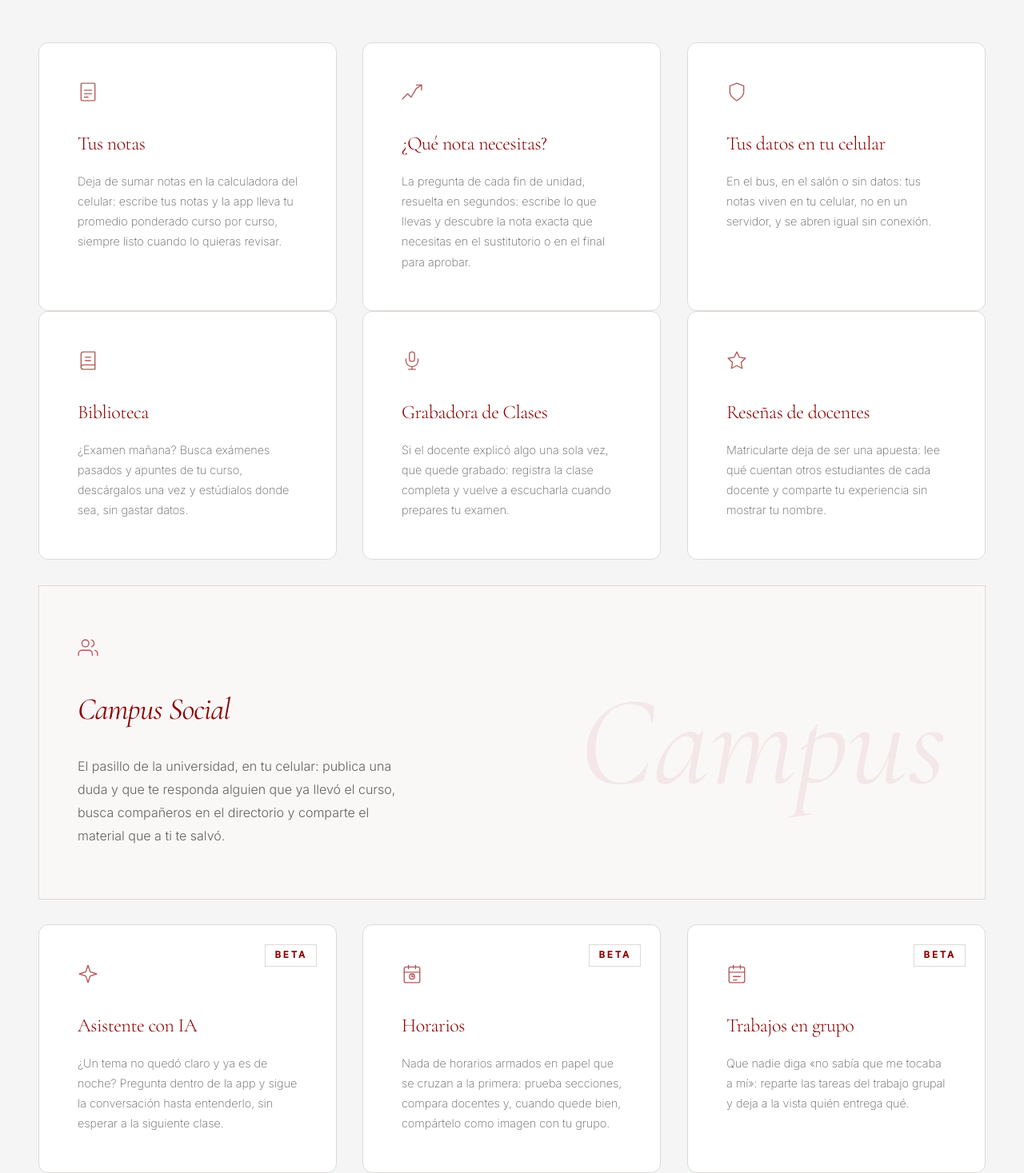
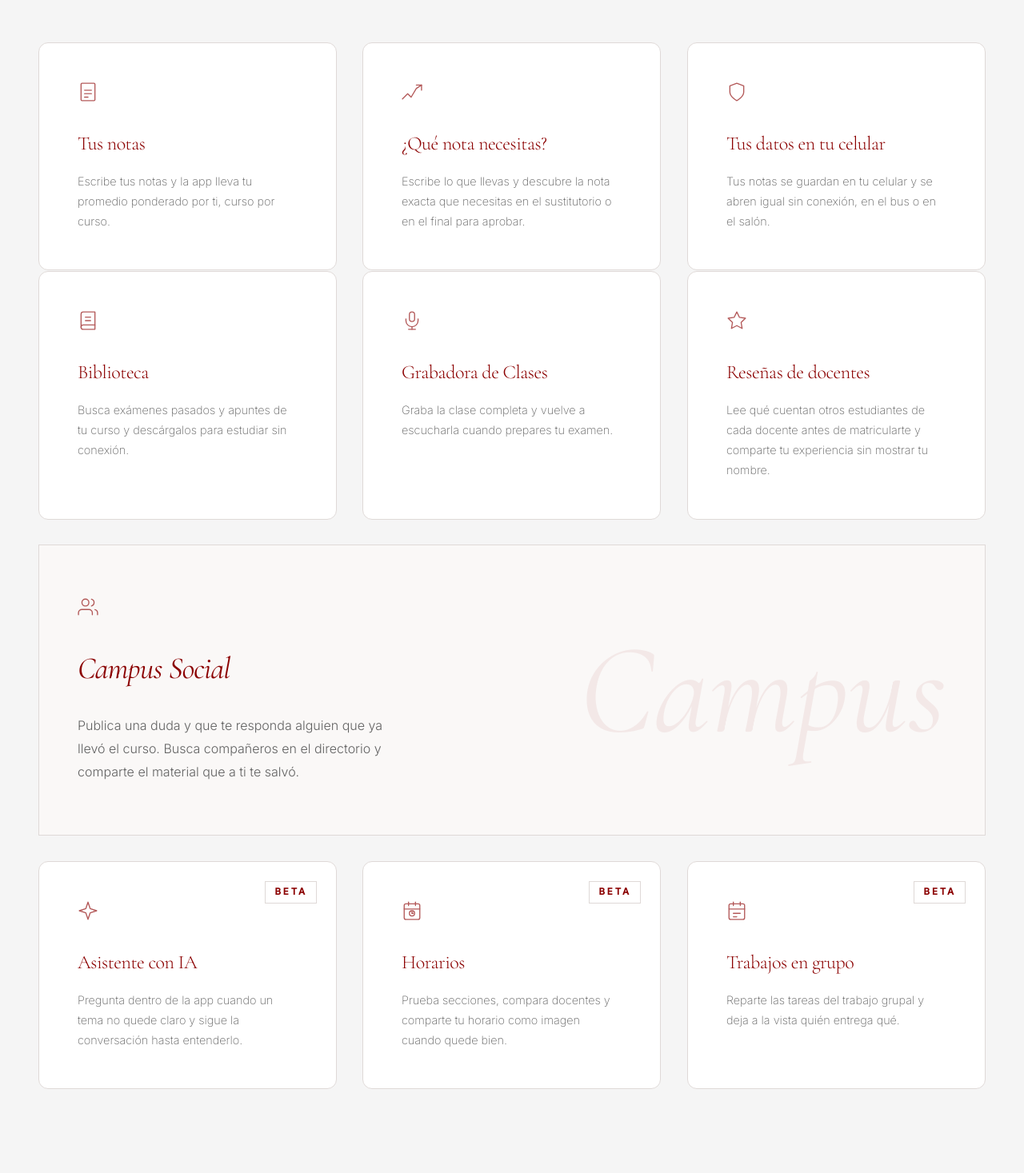
Before and after one commit to unicali/unicali.github.io, a React (Vite) app: page / in a window 1280 px wide. Shown: the part 1330-2797 px from the top of the page at 80% size. Built offline with nearby package versions, Linux system fonts and the light colour scheme.

Commit message:
style(web): descripciones al patrón medido de las portadas reales (sin dos puntos, una oración)

```diff
--- a/src/pages/Developers.tsx
+++ b/src/pages/Developers.tsx
@@ -18,7 +18,7 @@ const Developers: React.FC = () => {
       pseudonym: "ESTI",
       realName: "Sebassss",
       role: "Desarrollo móvil y web",
-      desc: "Construye las pantallas que tocas todos los días en la app y en esta web. Su medida de éxito es simple: que llegues a tus notas en dos toques y que nada se cierre en tu cara.",
+      desc: "Construye las pantallas que tocas todos los días en la app y en esta web. Su medida de éxito es simple. Que llegues a tus notas en dos toques y que nada se cierre en tu cara.",
       id: "UC-01-MNTR",
       secret: "¿A",
       avatar: (
@@ -63,7 +63,7 @@ const Developers: React.FC = () => {
       pseudonym: "Ghost",
       realName: "Probablemente nadie",
       role: "Pruebas",
-      desc: "Usa cada versión como la usaría un estudiante apurado —porque así se usa de verdad— y no la suelta hasta encontrar lo que se iba a romper en tus manos.",
+      desc: "Prueba cada versión como la usaría un estudiante apurado y no la suelta hasta encontrar lo que se iba a romper en tus manos.",
       id: "UC-04-GHST",
       secret: "buscar?",
       avatar: (
@@ -103,7 +103,7 @@ const Developers: React.FC = () => {
             <span className="meta-label">Equipo de desarrollo</span>
             <h1 style={{ marginTop: '2rem', fontSize: 'clamp(2.5rem, 8vw, 4.5rem)', fontStyle: 'italic' }}>¿Quienes están detrás?</h1>
             <p style={{ color: 'var(--text-dim)', maxWidth: '600px', marginTop: '2rem', fontSize: '1.1rem', fontWeight: 300, lineHeight: 1.6 }}>
-              No hay una empresa detrás: hay estudiantes, con clases y exámenes como tú, sacando horas de donde no hay para que esta app exista.
+              No hay una empresa detrás. Hay estudiantes, con clases y exámenes como tú, sacando horas de donde no hay para que esta app exista.
             </p>
           </div>
 
--- a/src/pages/Home.tsx
+++ b/src/pages/Home.tsx
@@ -48,7 +48,7 @@ const Home: React.FC = () => {
     <>
       <Helmet>
         <title>UniCali | Notas, horarios y comunidad para estudiantes de la UNSA</title>
-        <meta name="description" content="Descarga UniCali gratis: calculadora de notas y promedio ponderado de la UNSA, horarios, biblioteca de exámenes pasados y reseñas de docentes. Una sola app para Android, hecha por estudiantes." />
+        <meta name="description" content="Descarga UniCali gratis. Calculadora de notas y promedio ponderado de la UNSA, horarios, biblioteca de exámenes pasados y reseñas de docentes en una sola app para Android." />
         <link rel="canonical" href="https://www.unicali.app/" />
 
         <meta property="og:title" content="UniCali | Tus notas y tu horario en una sola app" />
@@ -86,7 +86,7 @@ const Home: React.FC = () => {
                 fontFamily: 'var(--font-serif)',
                 fontStyle: 'italic'
               }}>
-                ¿Cuánto necesitas en el examen final para aprobar? UniCali te lo dice antes de que rindas. Es la app de los estudiantes de la UNSA para llevar las notas, el horario y los exámenes de cada curso en el celular, sin cuentas a mano y sin pagar nada.
+                ¿Cuánto necesitas en el examen final para aprobar? UniCali te lo dice antes de que rindas. Tus notas, tu horario y los exámenes de cada curso, en tu celular y sin sumar nada a mano.
               </p>
               <div className="reveal stagger-4" style={{ marginTop: '4rem', display: 'flex', gap: '1.5rem', flexWrap: 'wrap' }}>
                 <a href="https://play.google.com/store/apps/details?id=com.mantra.unsap" className="btn-minimal" target="_blank" rel="noopener noreferrer">
@@ -131,25 +131,25 @@ const Home: React.FC = () => {
 
           <div className="luxury-grid">
             <FeatureItem icon={<NotesIcon />} title="Tus notas"
-              desc="Deja de sumar notas en la calculadora del celular: escribe tus notas y la app lleva tu promedio ponderado curso por curso, siempre listo cuando lo quieras revisar."
+              desc="Escribe tus notas y la app lleva tu promedio ponderado por ti, curso por curso."
               stagger="stagger-1" />
             <FeatureItem icon={<TrendIcon />} title="¿Qué nota necesitas?"
-              desc="La pregunta de cada fin de unidad, resuelta en segundos: escribe lo que llevas y descubre la nota exacta que necesitas en el sustitutorio o en el final para aprobar."
+              desc="Escribe lo que llevas y descubre la nota exacta que necesitas en el sustitutorio o en el final para aprobar."
               stagger="stagger-2" />
             <FeatureItem icon={<ShieldIcon />} title="Tus datos en tu celular"
-              desc="En el bus, en el salón o sin datos: tus notas viven en tu celular, no en un servidor, y se abren igual sin conexión."
+              desc="Tus notas se guardan en tu celular y se abren igual sin conexión, en el bus o en el salón."
               stagger="stagger-3" />
           </div>
 
           <div className="luxury-grid" style={{ marginBottom: '2rem' }}>
             <FeatureItem icon={<LibraryIcon />} title="Biblioteca"
-              desc="¿Examen mañana? Busca exámenes pasados y apuntes de tu curso, descárgalos una vez y estúdialos donde sea, sin gastar datos."
+              desc="Busca exámenes pasados y apuntes de tu curso y descárgalos para estudiar sin conexión."
               stagger="stagger-1" />
             <FeatureItem icon={<RecorderIcon />} title="Grabadora de Clases"
-              desc="Si el docente explicó algo una sola vez, que quede grabado: registra la clase completa y vuelve a escucharla cuando prepares tu examen."
+              desc="Graba la clase completa y vuelve a escucharla cuando prepares tu examen."
               stagger="stagger-2" />
             <FeatureItem icon={<ReviewIcon />} title="Reseñas de docentes"
-              desc="Matricularte deja de ser una apuesta: lee qué cuentan otros estudiantes de cada docente y comparte tu experiencia sin mostrar tu nombre."
+              desc="Lee qué cuentan otros estudiantes de cada docente antes de matricularte y comparte tu experiencia sin mostrar tu nombre."
               stagger="stagger-3" />
           </div>
 
@@ -157,13 +157,13 @@ const Home: React.FC = () => {
 
           <div className="luxury-grid">
             <FeatureItem icon={<AIIcon />} title="Asistente con IA"
-              desc="¿Un tema no quedó claro y ya es de noche? Pregunta dentro de la app y sigue la conversación hasta entenderlo, sin esperar a la siguiente clase."
+              desc="Pregunta dentro de la app cuando un tema no quede claro y sigue la conversación hasta entenderlo."
               stagger="stagger-1" beta />
             <FeatureItem icon={<ScheduleIcon />} title="Horarios"
-              desc="Nada de horarios armados en papel que se cruzan a la primera: prueba secciones, compara docentes y, cuando quede bien, compártelo como imagen con tu grupo."
+              desc="Prueba secciones, compara docentes y comparte tu horario como imagen cuando quede bien."
               stagger="stagger-2" beta />
             <FeatureItem icon={<GroupCalIcon />} title="Trabajos en grupo"
-              desc="Que nadie diga «no sabía que me tocaba a mí»: reparte las tareas del trabajo grupal y deja a la vista quién entrega qué."
+              desc="Reparte las tareas del trabajo grupal y deja a la vista quién entrega qué."
               stagger="stagger-3" beta />
           </div>
 
@@ -177,7 +177,7 @@ const Home: React.FC = () => {
             <span className="meta-label">Programa beta</span>
             <h2 style={{ marginTop: '1rem' }}>Forma parte del equipo</h2>
             <p style={{ color: 'var(--text-dim)', maxWidth: '600px', margin: '1.5rem auto', fontWeight: 300 }}>
-              Entra a lo que todavía no sale para todos: pruébalo en tus cursos reales y dinos qué se queda, qué se arregla y qué sobra.
+              Entra a lo que todavía no sale para todos y dinos qué se queda, qué se arregla y qué sobra.
             </p>
           </div>
 
@@ -343,7 +343,7 @@ const CampusSocialCard: React.FC = () => (
         Campus Social
       </h3>
       <p style={{ fontSize: '1rem', color: 'var(--text-dim)', fontWeight: 300, lineHeight: 1.8, maxWidth: '420px' }}>
-        El pasillo de la universidad, en tu celular: publica una duda y que te responda alguien que ya llevó el curso, busca compañeros en el directorio y comparte el material que a ti te salvó.
+        Publica una duda y que te responda alguien que ya llevó el curso. Busca compañeros en el directorio y comparte el material que a ti te salvó.
       </p>
     </div>
     <div aria-hidden="true" style={{ flexShrink: 0, pointerEvents: 'none' }}>
```
Also changed, not shown: api/_shell.json (+1 -1 lines), src/data/releases.ts (+9 -9 lines), 1 other file (tests, documents, lock files or other folders).
